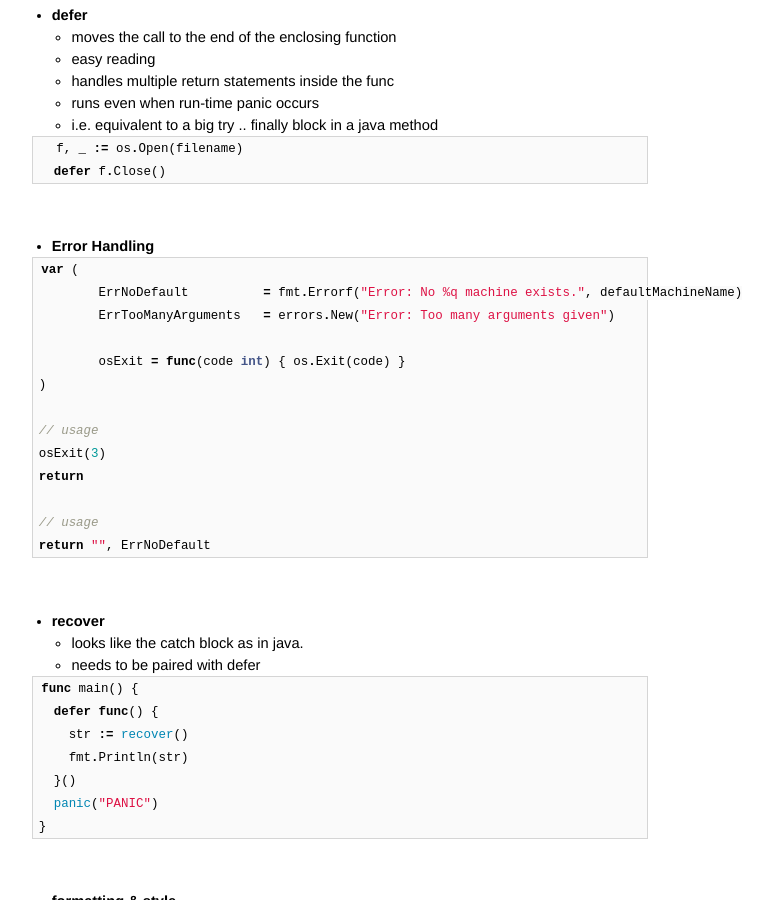
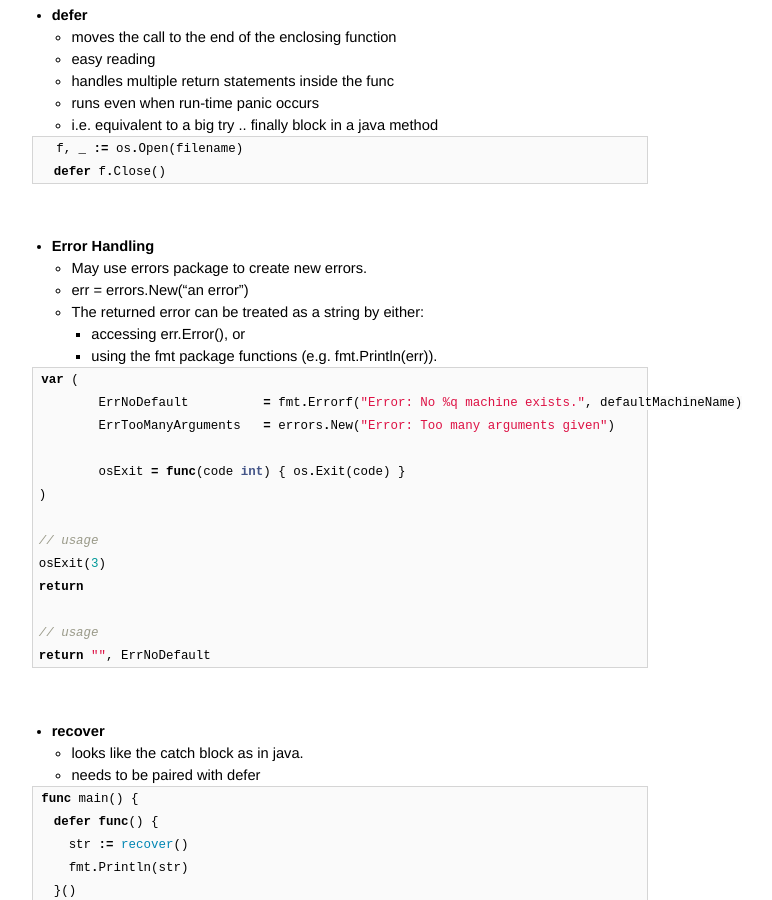
Before and after one commit to AmitKumarDas/amitkumardas.github.io, a Jekyll site: the page built from _posts/2016-07-14-my-golang-refresher.md, in a window 1280 px wide and 900 px high, scrolled down 3288 px. Shown: the whole window, without its empty margins (300-1072 px from the left). Built offline with Jekyll 4.4.1, drawn with Linux system fonts in a browser that asks for light colours.

Commit message:
Update 2016-07-14-my-golang-refresher.md

````diff
--- a/_posts/2016-07-14-my-golang-refresher.md
+++ b/_posts/2016-07-14-my-golang-refresher.md
@@ -191,6 +191,11 @@ func test(){
 <br />
 
 - **Error Handling**
+	- May use errors package to create new errors.
+	- err = errors.New("an error")
+	- The returned error can be treated as a string by either:
+		- accessing err.Error(), or
+		- using the fmt package functions (e.g. fmt.Println(err)).
 
 ```go
 var (
````
